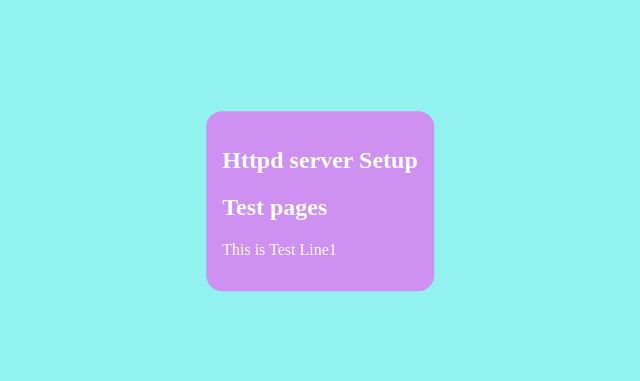
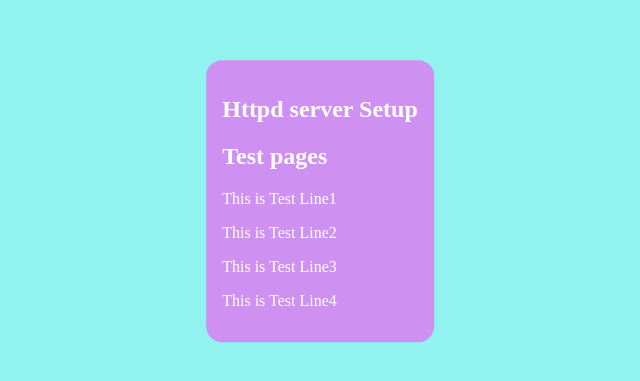
Before and after one commit to TinkalShakya09/ansible-jenkins-integration, a plain HTML site: page index.html in a window 1280 px wide. Shown: the part 199-580 px from the top of the page, without its empty margins (320-960 px from the left). Drawn offline with Linux system fonts and the light colour scheme.

Commit message:
Update index.html

```diff
--- a/index.html
+++ b/index.html
@@ -24,6 +24,10 @@
 	<h1>Httpd server Setup</h1>
     	<h2>Test pages </h2>
     	<p>This is Test Line1</p>
+	<p>This is Test Line2</p>
+
+    	<p>This is Test Line3</p>
+	<p>This is Test Line4</p>
   </section>
 </div>
 </body>
```
